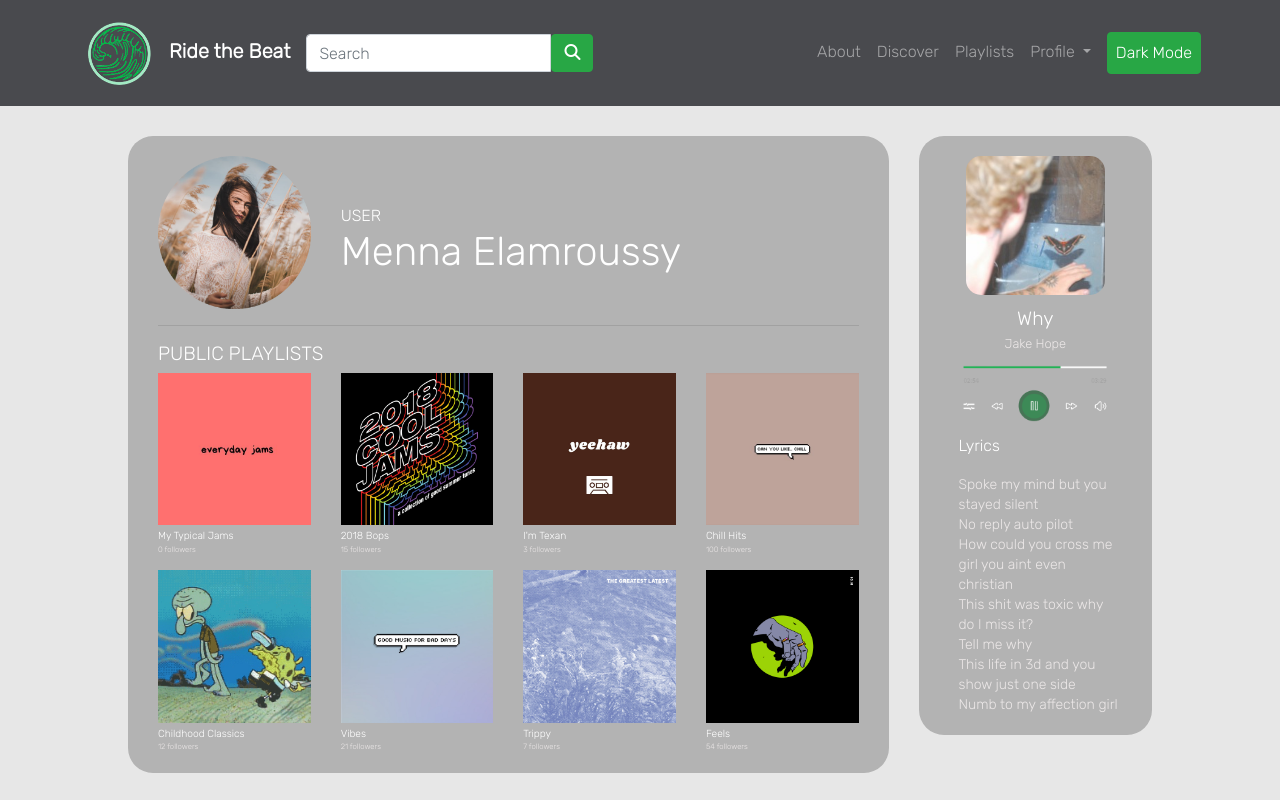
After one commit to louis-z-chen/Ride-the-Beat, a PHP site: page /userplaylist.php in a window 1280 px wide. The commit adds this page. Run offline with PHP 8.4, Linux system fonts and the light colour scheme; a user stored in the database is signed in; data that the repository does not hold is empty; some libraries are stand-ins or nearby versions.

Commit message:
User playlist done!

```diff
--- a/pages/styles.css
+++ b/pages/styles.css
@@ -223,3 +223,12 @@
   margin-left: auto;
   margin-right: auto;
 }
+
+/*User Playlists Page*/
+.profile-pic{
+	width:100%;
+}
+.playlist-pic{
+	width:100%;
+	margin-bottom: 3px;
+}
--- /dev/null
+++ b/pages/userplaylist.php
@@ -0,0 +1,123 @@
+<?php
+require "../reusable_code/login_logic.php";
+?>
+
+<!DOCTYPE html>
+<html>
+<head>
+	<title>Ride the Beat</title>
+
+	<?php require "../reusable_code/header_files.php"; ?>
+
+</head>
+<body>
+	<?php require "../reusable_code/menu.php"; ?>
+
+  <div class = "main-body center">
+
+    <div class="row">
+      <!--Page Content column -->
+      <div class="col-xl-9 main-column-container">
+        <div class = "column">
+          <div class = "column-content">
+
+            <!--Row 1 -->
+            <div class="row">
+              <div class="col-3">
+              <img src="../images/ProfilePic.png" class="profile-pic"/>
+              </div>
+              <div class="col-9 white-text"><br /><br />
+              USER
+              <h1>Menna Elamroussy</h1>
+              </div>
+            </div>
+<hr />
+            <!--Row 2 -->
+            <div class="content-row picture-row">
+              <h4 class="row-title white-text">PUBLIC PLAYLISTS</h4>
+              <div class="row">
+                <div class="col-md">
+                  <div class="row-column">
+                    <img src="../images/playlist1.jpg" class="playlist-pic"/>
+                    <div class="column-title white-text">My Typical Jams</div>
+                    <div class="column-info grey-text">0 followers</div>
+                  </div>
+                </div>
+                <div class="col-md">
+                  <div class="row-column">
+                    <img src="../images/playlist2.png" class="playlist-pic"/>
+                    <div class="column-title white-text">2018 Bops</div>
+                    <div class="column-info grey-text">15 followers</div>
+                  </div>
+                </div>
+                <div class="col-md">
+                  <div class="row-column">
+                    <img src="../images/playlist3.jpg" class="playlist-pic"/>
+                    <div class="column-title white-text">I'm Texan</div>
+                    <div class="column-info grey-text">3 followers</div>
+                  </div>
+                </div>
+                <div class="col-md">
+                  <div class="row-column">
+                    <img src="../images/playlist4.jpg" class="playlist-pic"/>
+                    <div class="column-title white-text">Chill Hits</div>
+                    <div class="column-info grey-text">100 followers</div>
+                  </div>
+                </div>
+              </div>
+            </div> <!-- Close Row 2 -->
+
+            <!--Row 3 -->
+            <div class="content-row picture-row">
+              <div class="row">
+                <div class="col-md">
+                  <div class="row-column">
+                    <img src="../images/playlist5.jpg" class="playlist-pic"/>
+                    <div class="column-title white-text">Childhood Classics</div>
+                    <div class="column-info grey-text">12 followers</div>
+                  </div>
+                </div>
+                <div class="col-md">
+                  <div class="row-column">
+                    <img src="../images/playlist6.jpg" class="playlist-pic"/>
+                    <div class="column-title white-text">Vibes</div>
+                    <div class="column-info grey-text">21 followers</div>
+                  </div>
+                </div>
+                <div class="col-md">
+                  <div class="row-column">
+                    <img src="../images/playlist7.jpg" class="playlist-pic"/>
+                    <div class="column-title white-text">Trippy</div>
+                    <div class="column-info grey-text">7 followers</div>
+                  </div>
+                </div>
+                <div class="col-md">
+                  <div class="row-column">
+                    <img src="../images/playlist8.jpg" class="playlist-pic"/>
+                    <div class="column-title white-text">Feels</div>
+                    <div class="column-info grey-text">54 followers</div>
+                  </div>
+                </div>
+              </div>
+            </div> <!-- Close Row 3 -->
+
+          </div>
+        </div>
+      </div>
+      <!--Music player and lyrics column -->
+      <div class="col-xl-3 main-column-container">
+        <div class = "column">
+          <div class = "column-content">
+            <?php require "../reusable_code/music_player.php";?>
+          </div>
+        </div>
+      </div>
+    </div>
+
+	</div> <!-- close main-body center -->
+
+	<?php require "../reusable_code/footer_files.php"; ?>
+	<?php require "../reusable_code/lightmode_files.php"; ?>
+
+</body>
+</html>
```
Also changed, not shown: images/ProfilePic.png (added), images/playlist1.jpg (added), images/playlist2.png (added), images/playlist3.jpg (added), images/playlist4.jpg (added), images/playlist5.jpg (added), images/playlist6.jpg (added), images/playlist7.jpg (added), images/playlist8.jpg (added).
